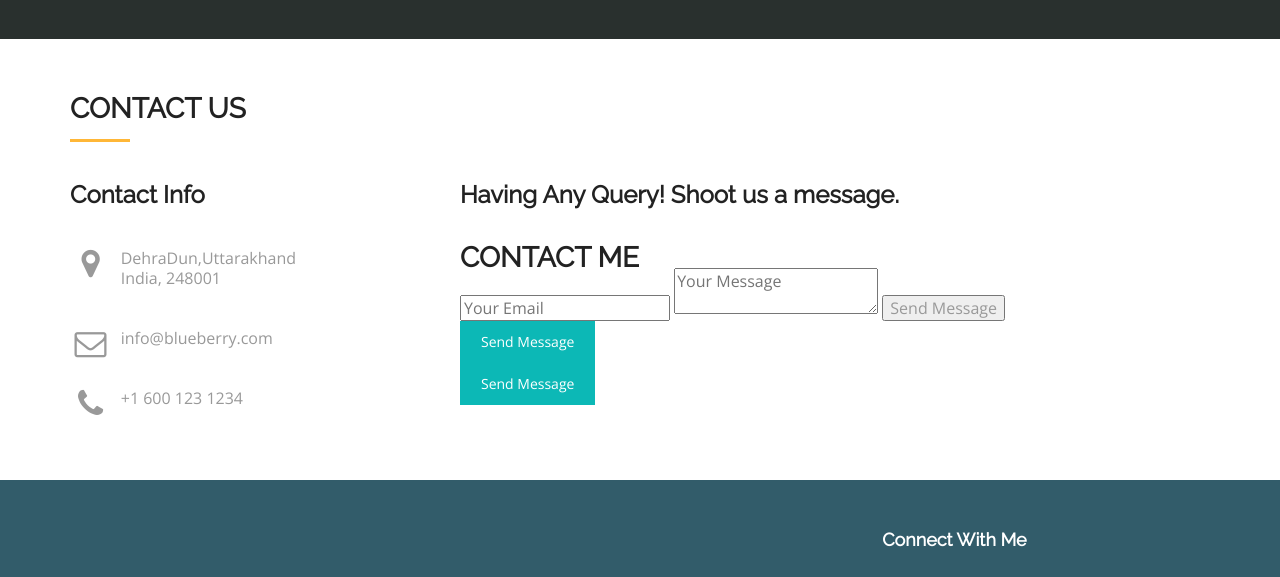
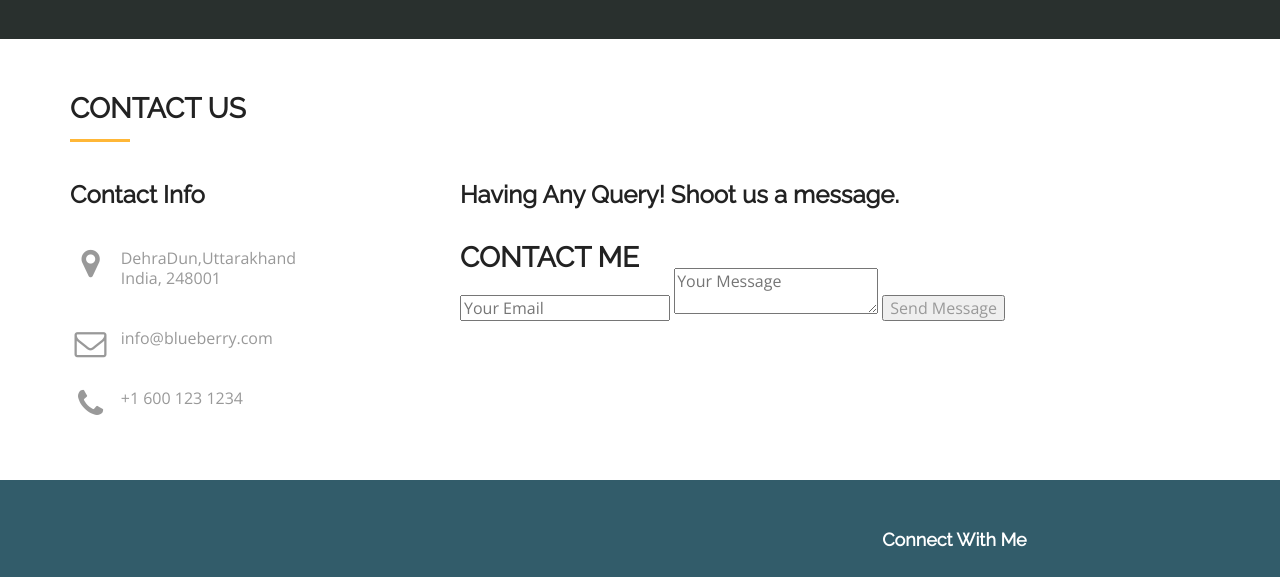
Before and after one commit to divyat-thv/Oneclick1, a plain HTML site: page index.html in a window 1280 px wide. Shown: the part 2654-3231 px from the top of the page. Drawn offline with nearby package versions, Linux system fonts and the light colour scheme; a web font is replaced by a local one.

Commit message:
Update index.html

```diff
--- a/index.html
+++ b/index.html
@@ -350,14 +350,6 @@
   <!-- Optional: Redirect after submit -->
   <input type="hidden" name="_next" value="https://yourdomain.com/thank-you.html">
 
-  <div class="form-action">
-    <button type="submit" class="btn btn-form">Send Message</button>
-  </div>
-</form>
-
-              <div class="form-action">
-                <button type="submit" class="btn btn-form">Send Message</button>
-              </div>
             </form>
           </div>
         </div>
```
